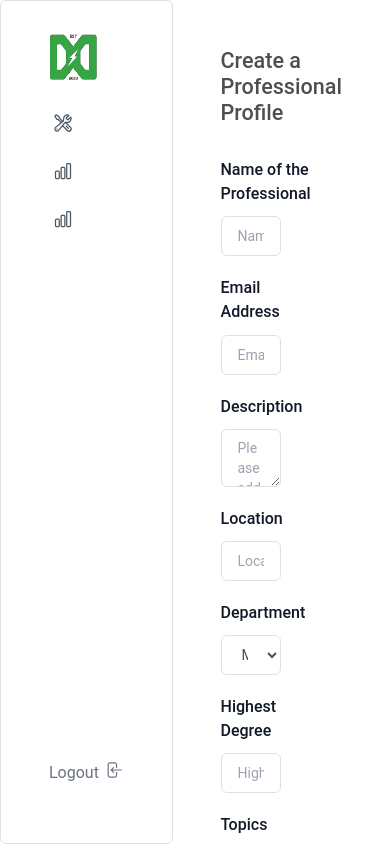
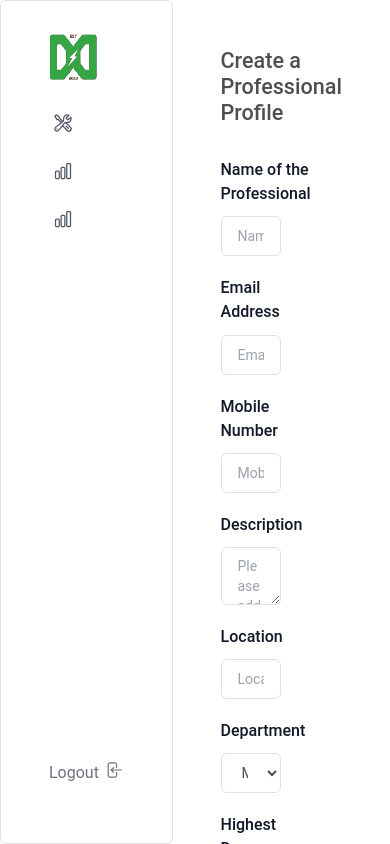
Before and after one commit to drivedock/drivedock-frontend, a React (Vite) app: page /admin/create-professionals in a window 390 px wide. Shown: the top 844 px of the page. Built offline with nearby package versions, Linux system fonts and the light colour scheme; sample sign-in values are in the browser's storage.

Commit message:
create professional with mobile number

```diff
--- a/src/pages/Admin/ProfessionalProfilesPage/index.jsx
+++ b/src/pages/Admin/ProfessionalProfilesPage/index.jsx
@@ -11,6 +11,7 @@ function ProfessionalProfilesPage() {
   const [inputs, setInputs] = useState({
     email: "",
     name: "",
+    mobileNumber: "",
     desc: "",
     location: "",
     dept: "",
@@ -80,6 +81,27 @@ function ProfessionalProfilesPage() {
                   type="email"
                   placeholder="Email"
                   name="email"
+                  onChange={handleChange}
+                  required
+                ></input>
+              </div>
+            </div>
+
+            <div>
+              <label
+                htmlFor="number"
+                className="text-base font-medium text-gray-900"
+              >
+                {" "}
+                Mobile Number{" "}
+              </label>
+              <div className="mt-2.5">
+                <input
+                  className="flex h-10 w-full rounded-md border border-gray-300 bg-transparent py-2 px-3 text-sm placeholder:text-gray-400 focus:outline-none focus:ring-1 focus:ring-gray-400 focus:ring-offset-1 disabled:cursor-not-allowed disabled:opacity-50"
+                  type="tel"
+                  name="mobileNumber"
+                  placeholder="Mobile Number"
+                  id="MobileNumber"
                   onChange={handleChange}
                   required
                 ></input>
```
